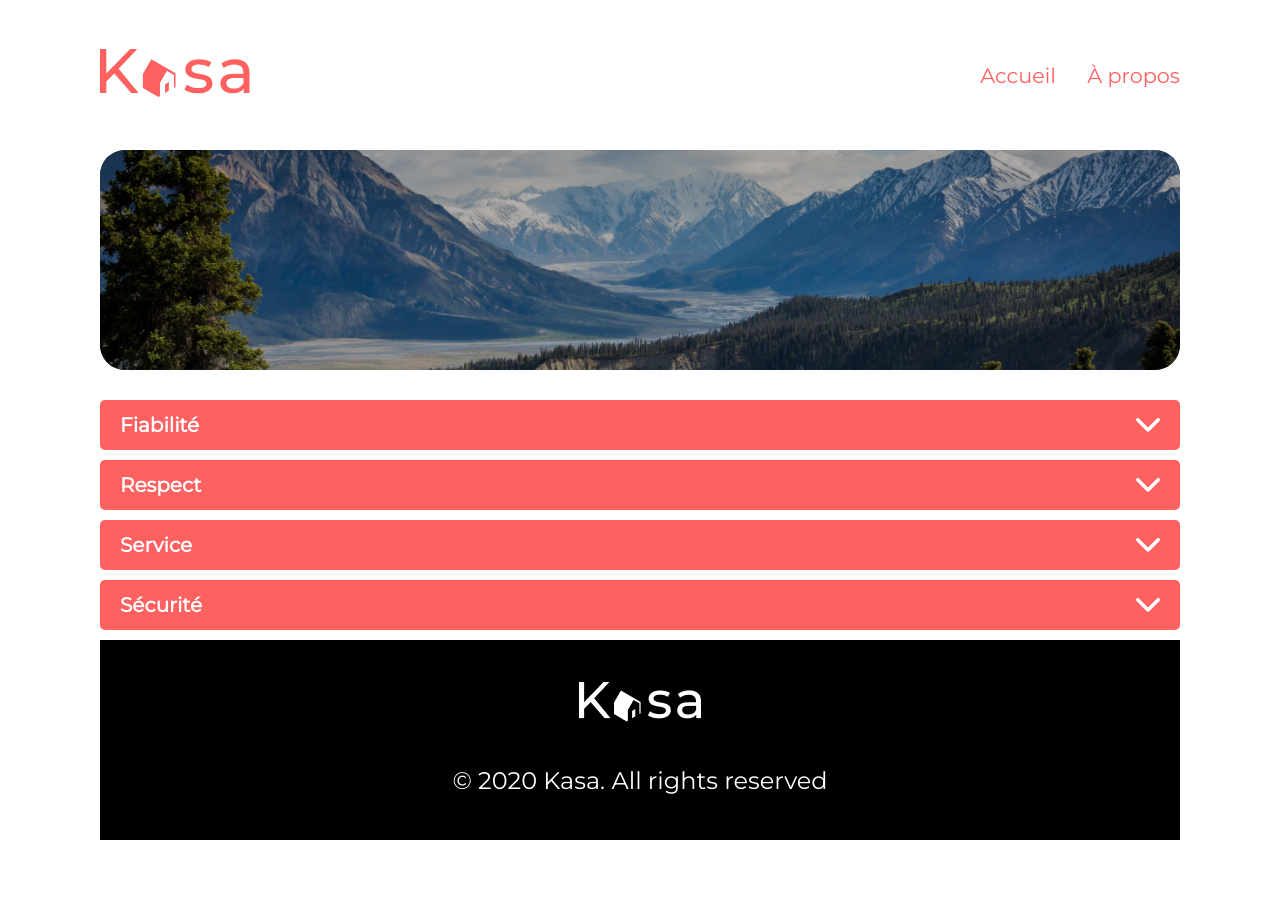
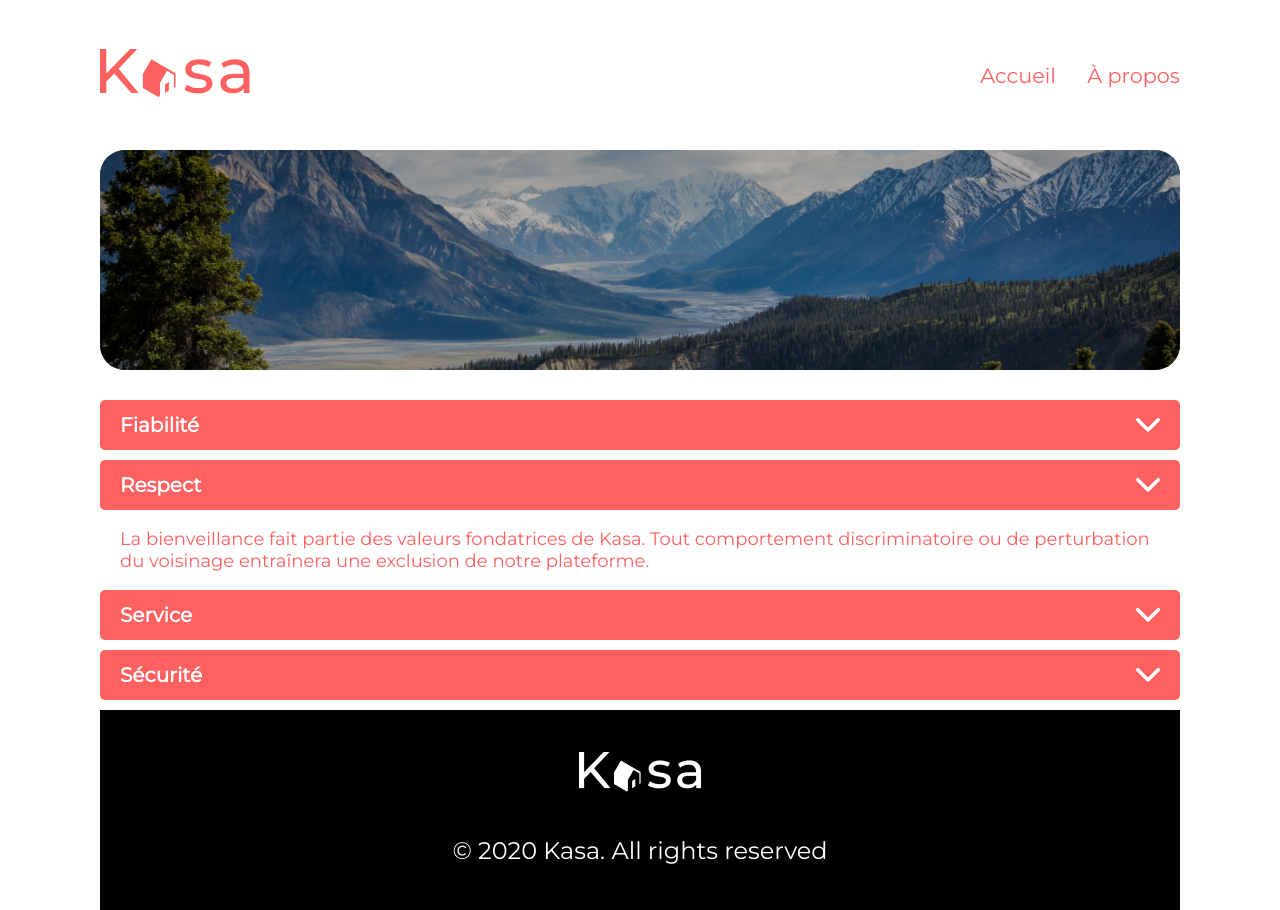
Before and after one commit to Eline31/kasa, a React (Create React App) app: page /about in a window 1280 px wide. Both pictures are taken after a click on the button "Respect". Before the commit the page ends 840 px from the top, so only its background shows below. Built offline with nearby package versions, Linux system fonts and the light colour scheme.

Commit message:
Collapse OK but not the arrow

```diff
--- a/src/components/Collapse/index.jsx
+++ b/src/components/Collapse/index.jsx
@@ -1,4 +1,4 @@
-import { useState, setState } from 'react'
+import { useState } from 'react'
 import arrow from '../../assets/arrow.png'
 import styled from 'styled-components'
 import colors from '../../utils/style/Colors'
@@ -25,15 +25,21 @@ const CollapseContainer = styled.button`
   }
 `
 
-function Collapse({ title }) {
+const Info = styled.p`
+  font-size: 18px;
+  padding: 0px 20px;
+`
+
+function Collapse({ title, info }) {
   const [isOpen, setIsOpen] = useState(false)
-  //   const [isDown, rotateArrow] = useState(0)
-
   return (
-    <CollapseContainer onClick={() => setIsOpen(!isOpen)}>
-      <h2>{title}</h2>
-      <img src={arrow} alt="flèche vers le bas" />
-    </CollapseContainer>
+    <>
+      <CollapseContainer onClick={() => setIsOpen(!isOpen)}>
+        <h2>{title}</h2>
+        <img src={arrow} alt="flèche vers le bas" />
+      </CollapseContainer>
+      {isOpen && <Info>{info}</Info>}
+    </>
   )
 }
 
--- a/src/pages/About/index.jsx
+++ b/src/pages/About/index.jsx
@@ -1,21 +1,18 @@
 import ImgAbout from '../../assets/About.png'
 import Banner from '../../components/Banner'
 import Collapse from '../../components/Collapse'
-import { useState, setState } from 'react'
 
 function About() {
-  const [isOpen, setIsOpen] = useState(false)
   return (
     <div>
       <Banner picture={ImgAbout} alt="Montagnes" />
       <Collapse title="Fiabilité" />
-      <Collapse title="Respect">
-        <p>
-          La bienveillance fait partie des valeurs fondatrices de Kasa. Tout
+      <Collapse
+        title="Respect"
+        info="La bienveillance fait partie des valeurs fondatrices de Kasa. Tout
           comportement discriminatoire ou de perturbation du voisinage
-          entraînera une exclusion de notre plateforme.
-        </p>
-      </Collapse>
+          entraînera une exclusion de notre plateforme."
+      ></Collapse>
       <Collapse title="Service" info="" />
       <Collapse title="Sécurité" info="" />
     </div>
```
